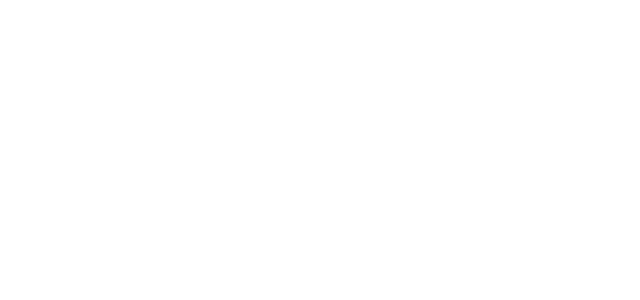
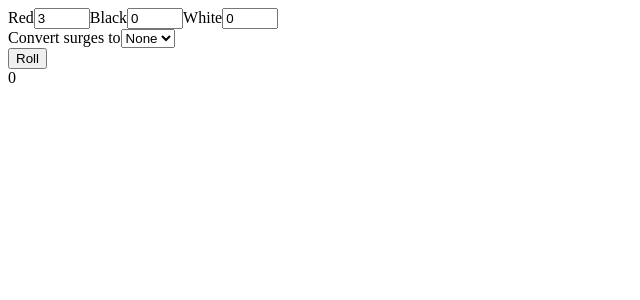
Before and after one commit to Borrelhapje/legion-roller, a React (Vite) app: page / in a window 1280 px wide. Shown: the top 300 px of the page, without its empty margins (0-640 px from the left). Built offline with nearby package versions, Linux system fonts and the light colour scheme.

Commit message:
Werkende config, zat nog een bug in shieldFilter

```diff
--- a/index.html
+++ b/index.html
@@ -8,6 +8,6 @@
   </head>
   <body>
     <div id="root"></div>
-    <script type="module" src="/src/index.tsx"></script>
+    <script type="module" src="src/index.tsx"></script>
   </body>
 </html>
--- a/src/index.tsx
+++ b/src/index.tsx
@@ -22,32 +22,6 @@
 }
 
 enum AtkSurge {None, Hit, Crit}
-
-interface RollConfig {
-    redAtk: number,
-    blackAtk: number,
-    whiteAtk: number,
-    atkSurge: AtkSurge,
-    critical: number,
-    atkSurges: number,
-    sharpShooter: 0 | 1 |2,
-    blast: boolean,
-    highVelocity: boolean,
-    ram: number,
-    impact: number,
-    pierce: number,
-
-    cover: 0 | 1| 2,
-    lowProfile: boolean,
-    shields: number,
-    dodges: number,
-    armor: 0| 1|2|3|4|5,
-    defDice: boolean,
-    defSurge: boolean,
-    defSurgeTokens: number,
-    dangerSense: number,
-    impervious: boolean,
-}
 
 const SingleRoll : (r : RollConfig) => number = (r) =>  {
     const redRoll = E(r.redAtk, AtkDice.Red);
@@ -92,7 +66,7 @@
     if (a.hits === 0) {
         return a;
     }
-    const toRoll = (a.hits) - (r.lowProfile ? 1 : 0);
+    const toRoll = a.hits - (r.lowProfile ? 1 : 0);
     const roll = defDice(toRoll, false);
     if (c === 1) {
         return {...a, hits: a.hits - roll.blocks};
@@ -112,7 +86,7 @@
             copy.hits -= remainingShields;
         }
     } else {
-        copy.crits = 0;
+        copy.crits -= remainingShields;
     }
     return copy;
 }
@@ -255,7 +229,7 @@
 
 enum AtkDice { Red, Black, White};
 
-const E = (i: number, tp: AtkDice) => {
+const E = (x: number, tp: AtkDice) => {
     const result: AtkRoll = {
         crits: 0,
         hits: 0,
@@ -274,7 +248,7 @@
             hitCount = 1;
             break;
     }
-    for (const x =0 ; x < i ; i++) {
+    for (let i =0 ; i < x ; i++) {
         const r = R(8);
         if (r < hitCount){
             result.hits++;
@@ -289,14 +263,14 @@
     return result;
 }
 
-const defDice = (i: number, tp: boolean) => {
+const defDice = (x: number, tp: boolean) => {
     const result: DefRoll = {
         blocks: 0,
         miss: 0,
         surges: 0
     }
     const hitCount =  tp ? 3 : 1;
-    for (const x =0 ; x < i ; i++) {
+    for (let i = 0 ; i < x ; i++) {
         const r = R(6);
         if (r < hitCount){
             result.blocks++;
@@ -314,6 +288,37 @@
     return n;
 };
 
+const summarize = (r : number[]) => {
+    const total = r.reduce((prev, current) => prev + current, 0);
+    const average = total / (Math.max(r.length, 1));
+    return average;
+};
+
+interface RollConfig {
+    redAtk: number,
+    blackAtk: number,
+    whiteAtk: number,
+    atkSurge: AtkSurge,
+    critical: number,
+    atkSurges: number,
+    sharpShooter: 0 | 1 |2,
+    blast: boolean,
+    highVelocity: boolean,
+    ram: number,
+    impact: number,
+    pierce: number,
+
+    cover: 0 | 1| 2,
+    lowProfile: boolean,
+    shields: number,
+    dodges: number,
+    armor: 0| 1|2|3|4|5,
+    defDice: boolean,
+    defSurge: boolean,
+    defSurgeTokens: number,
+    dangerSense: number,
+    impervious: boolean,
+}
 
 function App() {
     const [config, setConfig] = useState<RollConfig>({
@@ -340,8 +345,36 @@
         shields: 0,
         whiteAtk: 0
     });
+    const [result, setResult] = useState<number[]>([]);
+    const summarized = useMemo(() => summarize(result), [result]);
     return <div>
-        <div className="config"></div>
-        <div className="results"></div>
+        <div className="config">
+            <div>
+            <label htmlFor="redAtk">Red</label>
+            <input id="redAtk" type="number" min="0" max="50" value={config.redAtk} onChange={(e) => setConfig(prev => {return {...prev, redAtk: isNaN(e.target.valueAsNumber) ? 0 : e.target.valueAsNumber}})}/>
+            <label htmlFor="blackAtk">Black</label>
+            <input id="blackAtk" type="number" min="0" max="50" value={config.blackAtk} onChange={(e) => setConfig(prev => {return {...prev, blackAtk: isNaN(e.target.valueAsNumber) ? 0 : e.target.valueAsNumber}})}/>
+            <label htmlFor="whiteAtk">White</label>
+            <input id="whiteAtk" type="number" min="0" max="50" value={config.whiteAtk} onChange={(e) => setConfig(prev => {return {...prev, whiteAtk: isNaN(e.target.valueAsNumber) ? 0 : e.target.valueAsNumber}})}/>
+            </div>
+            <div>
+                <label htmlFor="atkSurge">Convert surges to</label>
+                <select id="atkSurge">
+                    <option value="None" onSelect={(e) => setConfig(prev => {return {...prev, atkSurge: AtkSurge.None}})}>None</option>
+                    <option value="Hit" onSelect={(e) => setConfig(prev => {return {...prev, atkSurge: AtkSurge.Hit}})}>Hit</option>
+                    <option value="Crit" onSelect={(e) => setConfig(prev => {return {...prev, atkSurge: AtkSurge.Crit}})}>Crit</option>
+                </select>
+            </div>
+        </div>
+        <button onClick={(e) => {
+            const results: number[] = [];
+            for (let i = 0; i< 10000; i++){
+                results.push(SingleRoll(config));
+            }
+            setResult(results);
+        }}>Roll</button>
+        <div className="results">
+            {summarized}
+        </div>
     </div>;
 };
--- a/vite.config.ts
+++ b/vite.config.ts
@@ -1 +1,4 @@
-export default {};
+export default {
+    server: {
+        host: "0.0.0.0"
+    }};
```
